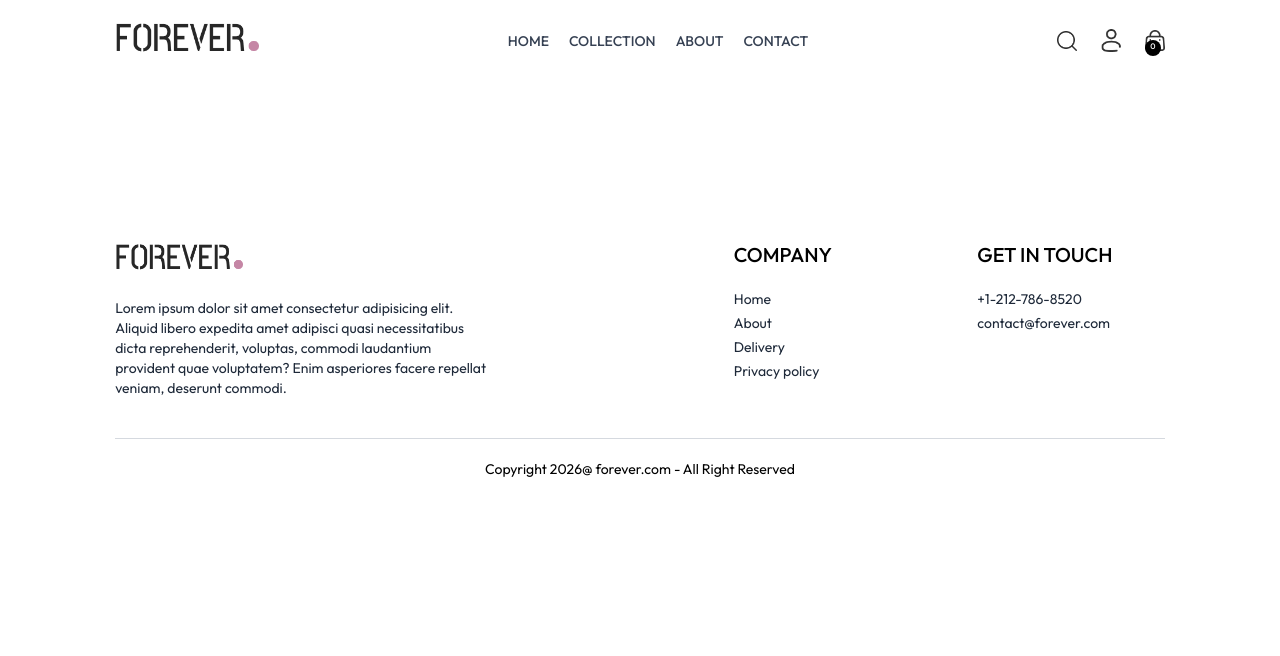
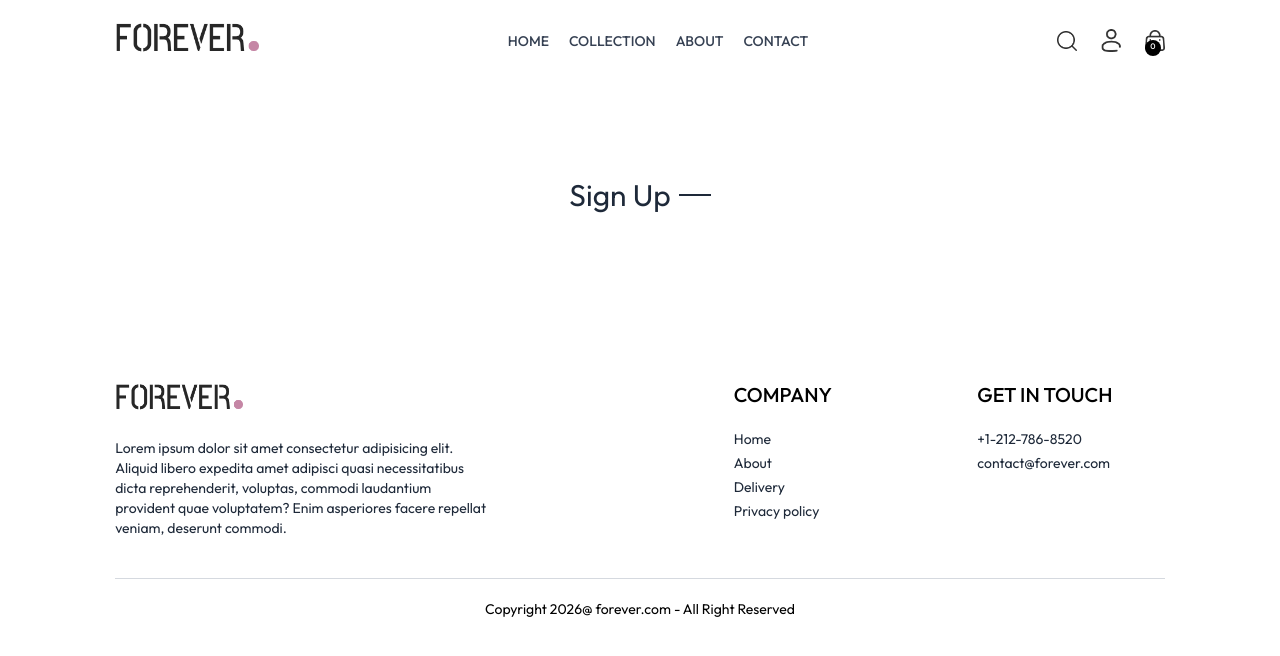
Before and after one commit to Yashwantsahu9907/Ecommerce-website, a React (Vite) app in the folder frontend/: page /login in a window 1280 px wide. Shown: the top 656 px of the page. Built offline with nearby package versions, Linux system fonts and the light colour scheme.

Commit message:
Add track option

```diff
--- a/frontend/src/components/Navbar.jsx
+++ b/frontend/src/components/Navbar.jsx
@@ -46,7 +46,7 @@ const Navbar = () => {
                 <img onClick={()=>setShowSearch(true)} src={assets.search_icon} className='w-5 cursor-pointer' alt="" />
 
                 <div className='group relative'>
-                    <img className='w-5 cursor pointer' src={assets.profile_icon} alt='' />
+                    <Link to='/login'><img className='w-5 cursor pointer' src={assets.profile_icon} alt='' /></Link>
 
                     <div className='group-hover:block hidden absolute dropdown-menu right -0 pt-4' >
                         <div className='flex flex-col gap-2 w-36 py-3 px-5 bg-slate-100 text-gray-500 rounded'>
--- a/frontend/src/pages/Login.jsx
+++ b/frontend/src/pages/Login.jsx
@@ -1,10 +1,17 @@
-import React from 'react'
+import React, { useState } from 'react'
 
 const Login = () => {
+
+  const [currentState, setCurrentState] = useState('Sign Up');
+
   return (
-    <div>
+    <form className='flex flex-col items-center w-[90%] sm:max-w-96 m-auto mt-14 gap-4 text-gray-800'>
+      <div className='inline-flex items-center gap-2 mb-2 mt-10'>
+        <p className='prate-regular text-3xl'>{currentState}</p>
+        <hr className='border-none h-[1.5px] w-8 bg-gray-800' />
+      </div>
 
-    </div>
+    </form>
   )
 }
 
--- a/frontend/src/pages/Order.jsx
+++ b/frontend/src/pages/Order.jsx
@@ -35,6 +35,7 @@ const Order = () => {
                   <p className='min-w-2 h-2 rounded-full bg-green-600'></p>
                   <p className='text-sm md:text-base'>Ready to ship </p>
                 </div>
+                <button className='border border-gray-200 px-4 py-2 text-sm font-medium rounded-sm'>Track Order</button>
               </div>
             </div>
           ))
```
